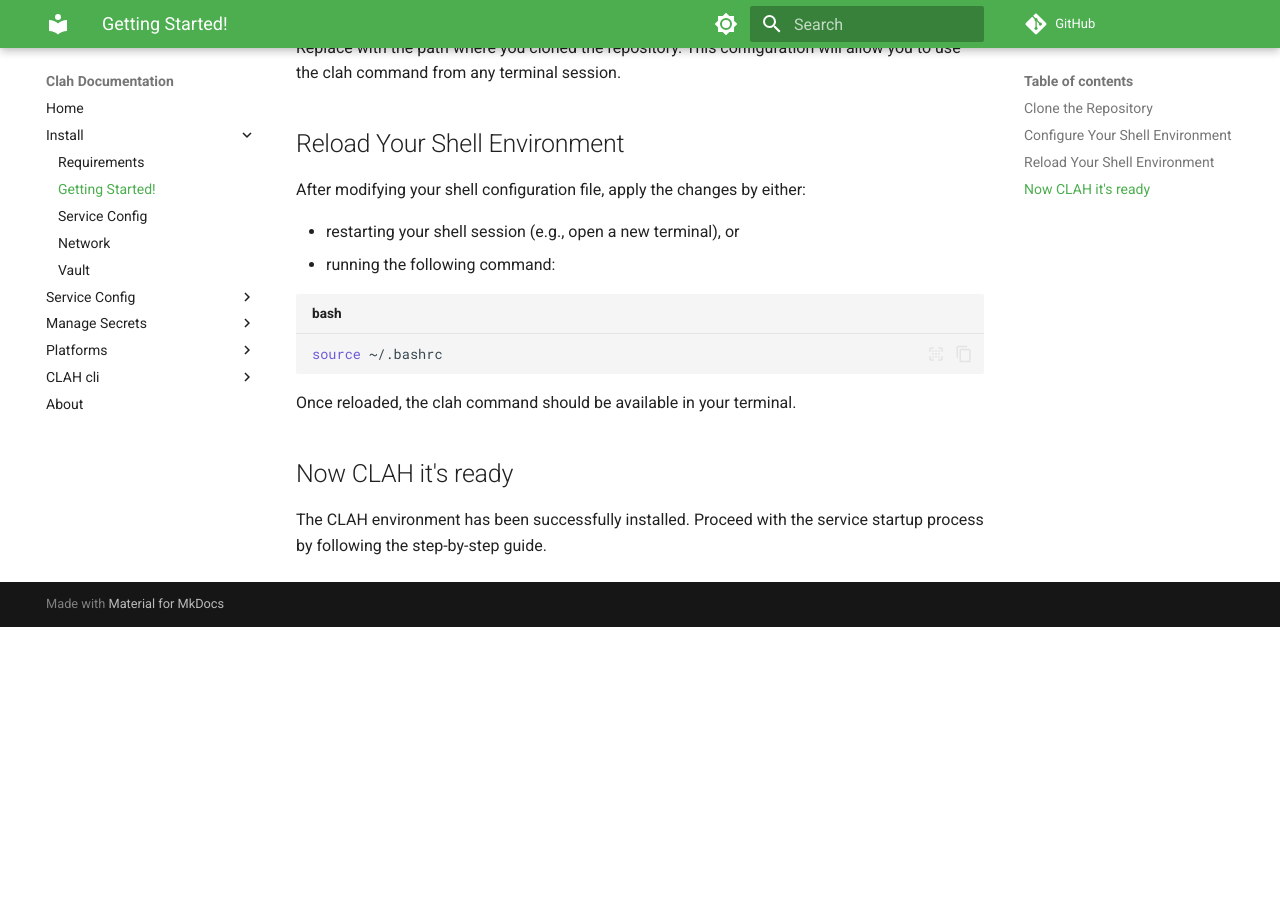
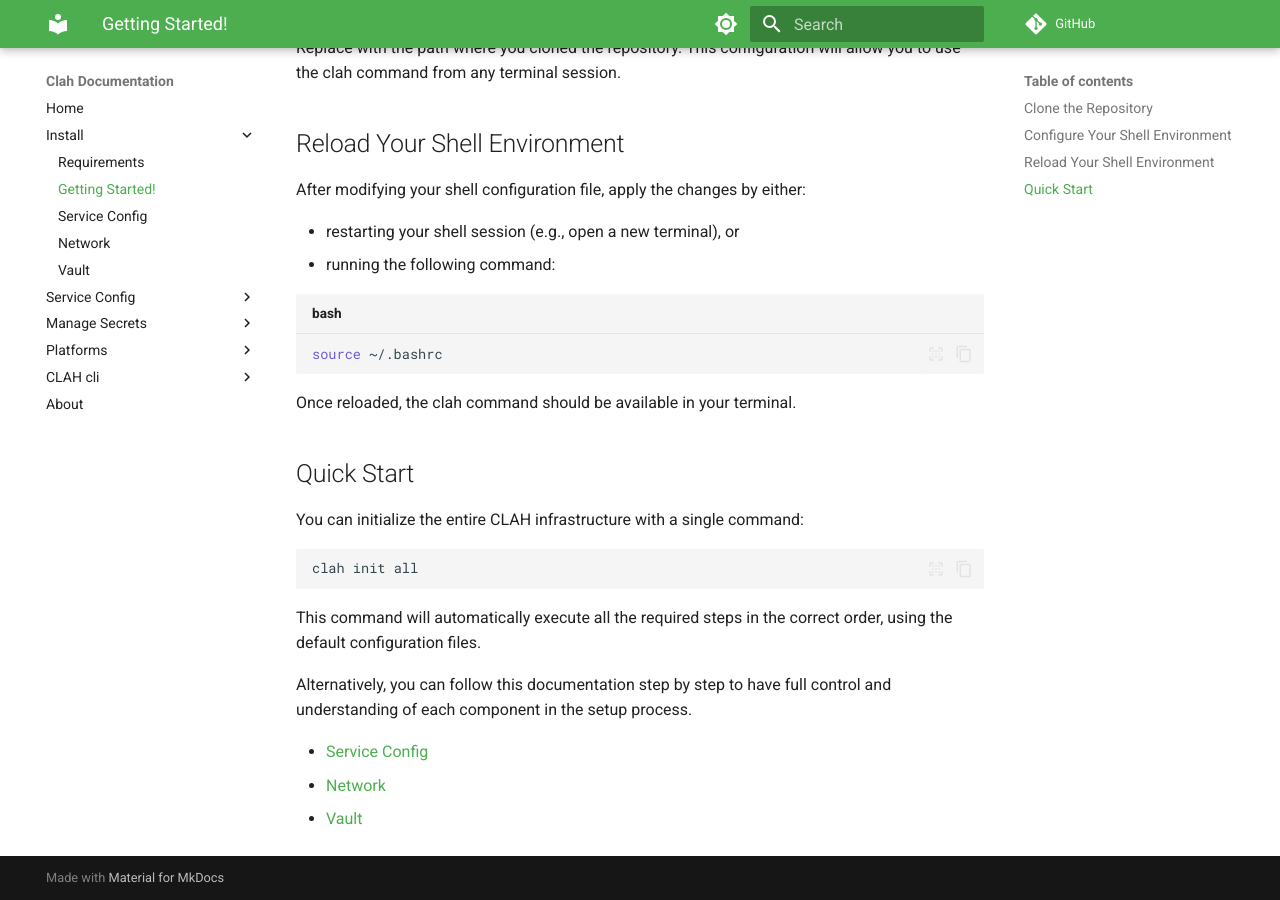
Before and after one commit to esposimo/clah, an MkDocs documentation site: the page built from docs/docs/install/getting-started.md, in a window 1280 px wide and 900 px high, scrolled down 729 px. Built offline with MkDocs 1.6.1 and Material for MkDocs 9.7.7, drawn with Linux system fonts in a browser that asks for light colours; comment, search, counter and statistics services are not loaded; before the commit the page ends 1356 px from its top, so only the background shows below that.

Commit message:
update docs

````diff
--- a/docs/docs/install/getting-started.md
+++ b/docs/docs/install/getting-started.md
@@ -35,6 +35,17 @@
 ```
 Once reloaded, the clah command should be available in your terminal.
 
-## Now CLAH it's ready
+## Quick Start
 
-The CLAH environment has been successfully installed. Proceed with the service startup process by following the step-by-step guide.
+You can initialize the entire CLAH infrastructure with a single command:
+
+```bash
+clah init all
+```
+This command will automatically execute all the required steps in the correct order, using the default configuration files.
+
+Alternatively, you can follow this documentation step by step to have full control and understanding of each component in the setup process.
+
+- [Service Config](./sc-install.md)
+- [Network](./network.md)
+- [Vault](./vault.md)
````
Also changed, not shown: docs/docs/install/network.md (+1 -2 lines), docs/docs/install/sc-install.md (+2 -2 lines), docs/docs/install/vault.md (+1 -2 lines).
